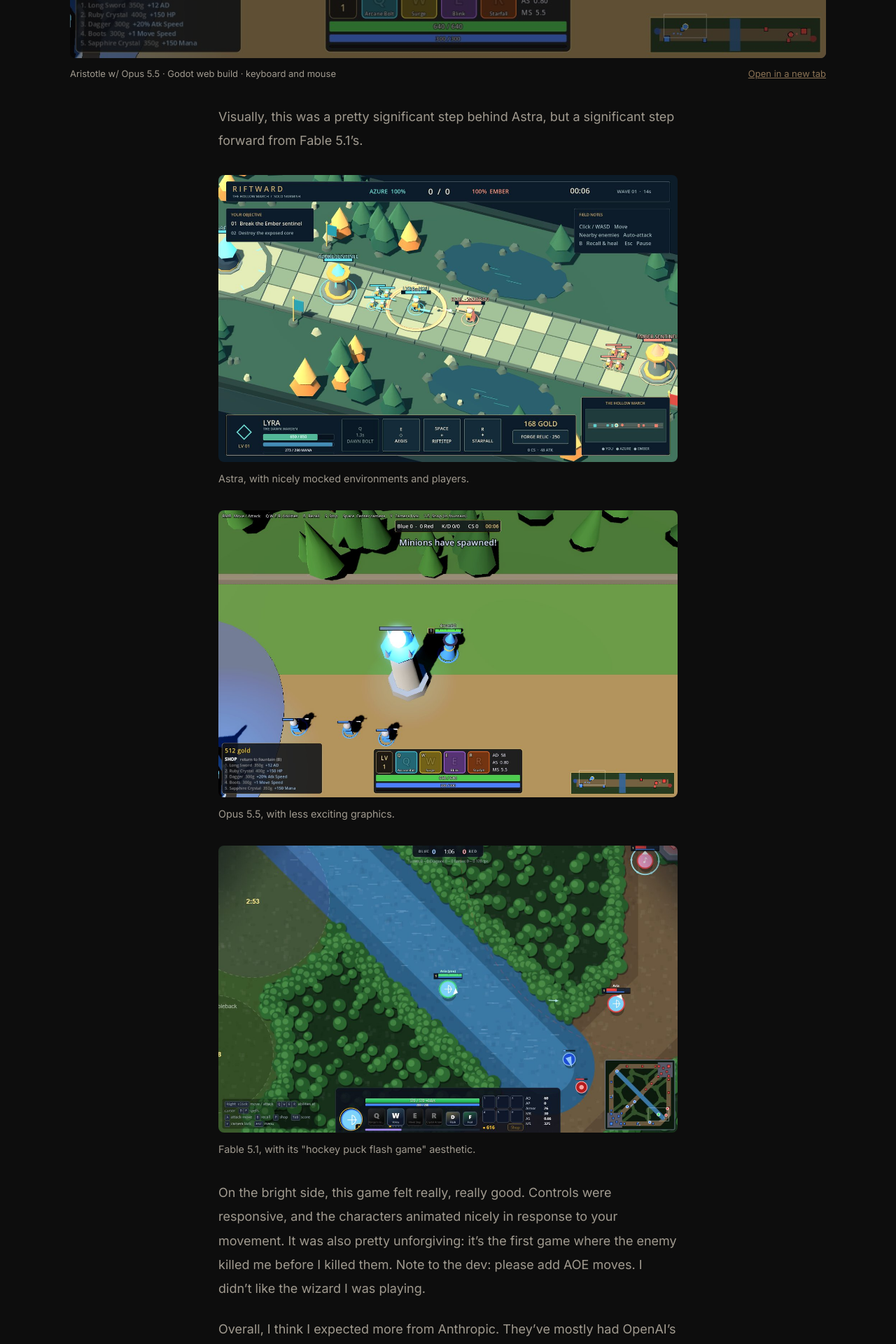
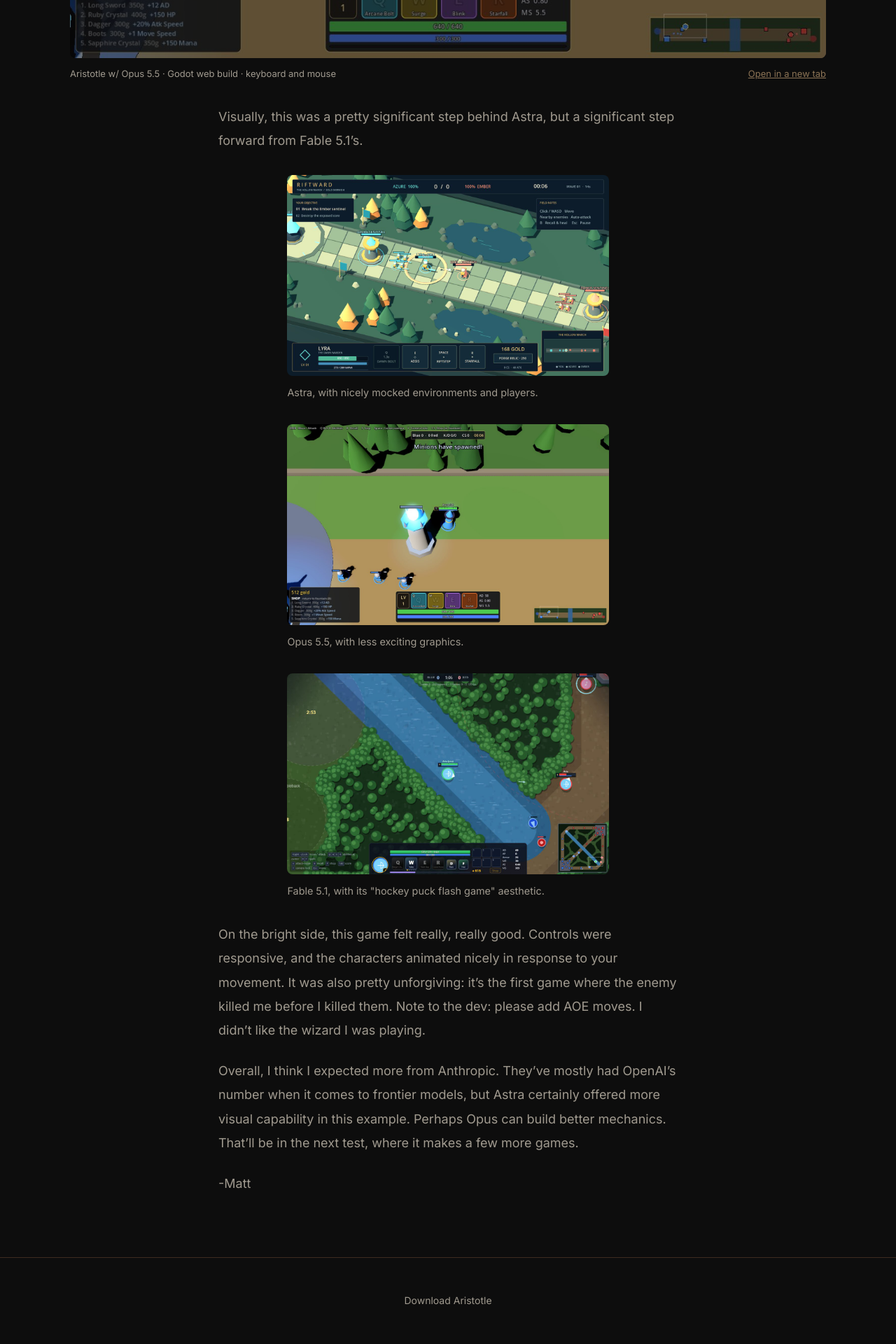
Before and after one commit to Mspana/aristotle-site, a Jekyll site: the page built from _posts/2026-09-28-testing-opus-5-5.md, in a window 1280 px wide. Shown: the part 1120-3040 px from the top of the page at 70% size. Built offline with Jekyll 4.4.1, drawn with Linux system fonts in a browser that asks for light colours.

Commit message:
Post images at 70% of the column
Captioned images in posts are 70% wide and centred (Matthew: too
large); full width under 600 px, where 70% would be too small to read.

Co-Authored-By: Claude Opus 5.5 (1M context) <noreply@anthropic.com>

```diff
--- a/assets/css/style.css
+++ b/assets/css/style.css
@@ -405,7 +405,14 @@ body {
 /* Game Embed */
 /* Captioned images in posts */
 .post-content figure {
-  margin: 2rem 0;
+  width: 70%;
+  margin: 2rem auto;
+}
+
+@media (max-width: 600px) {
+  .post-content figure {
+    width: 100%;
+  }
 }
 
 .post-content figure img {
```
